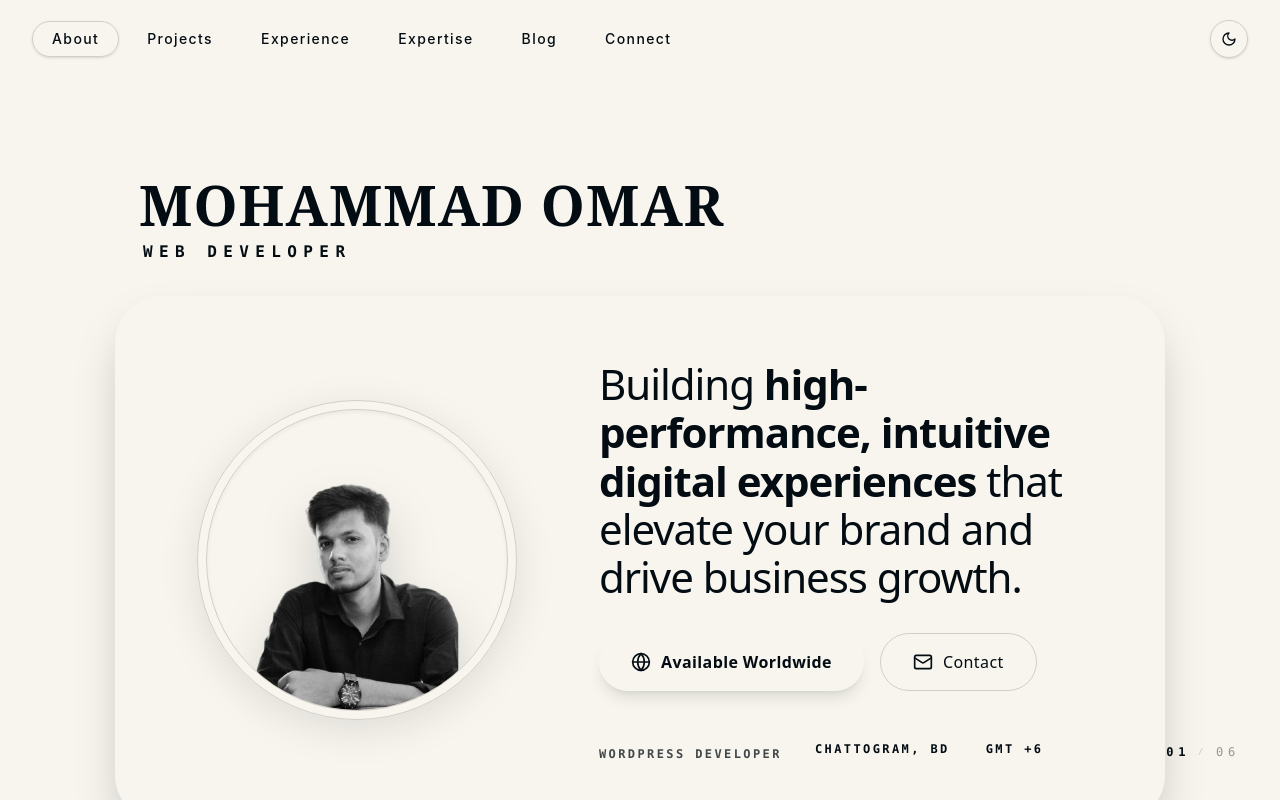
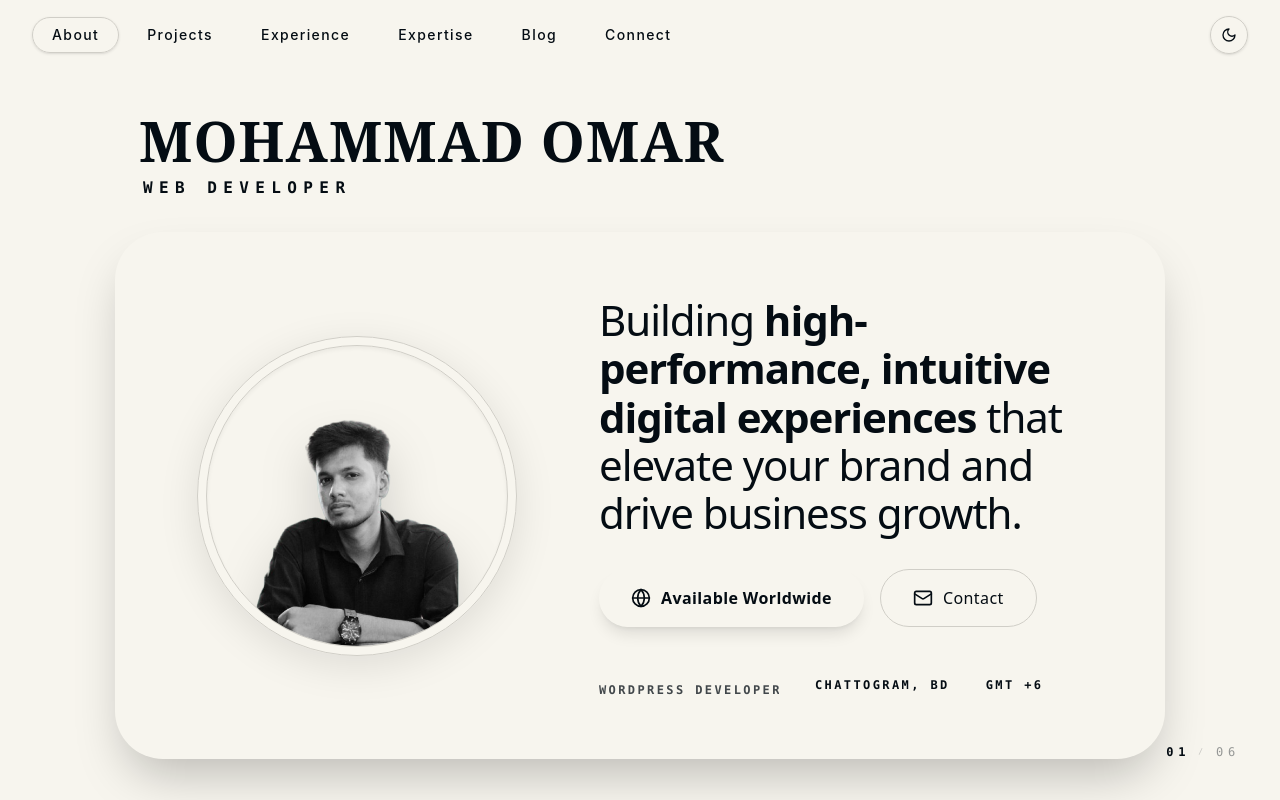
Before and after one commit to Omar-webcloud/Portfolio, a React (Vite) app: page / in a window 1280 px wide. Built offline with nearby package versions, Linux system fonts and the light colour scheme.

Commit message:
fix padding issue

```diff
--- a/src/App.jsx
+++ b/src/App.jsx
@@ -76,8 +76,8 @@ export default function App() {
 
   return (
     <div className="w-screen h-screen overflow-hidden bg-background text-foreground relative transition-colors duration-500">
-      <nav className="absolute top-0 left-0 right-0 z-50 px-5 sm:px-8 py-4 sm:py-5">
-        <div className="flex items-center justify-between w-full h-fit gap-y-4">
+      <nav className="absolute top-0 left-0 right-0 z-50 px-5 sm:px-8 py-3 sm:py-4">
+        <div className="flex items-center justify-between w-full h-fit">
 
           {/* Desktop Navigation */}
           <div className="hidden lg:flex flex-nowrap items-center gap-x-2 text-xs md:text-sm tracking-widest uppercase">
@@ -190,7 +190,7 @@ export default function App() {
             animate={{ opacity: 1, x: 0 }}
             exit={{ opacity: 0, x: dir * -40 }}
             transition={{ duration: 0.5, ease: [0.76, 0, 0.24, 1] }}
-            className="absolute inset-0 w-full h-full pt-20 sm:pt-28 md:pt-32 max-[500px]:pt-24"
+            className="absolute inset-0 w-full h-full pt-10 sm:pt-16 md:pt-16 max-[500px]:pt-16"
           >
              {slices[current].component}
           </motion.div>
```
